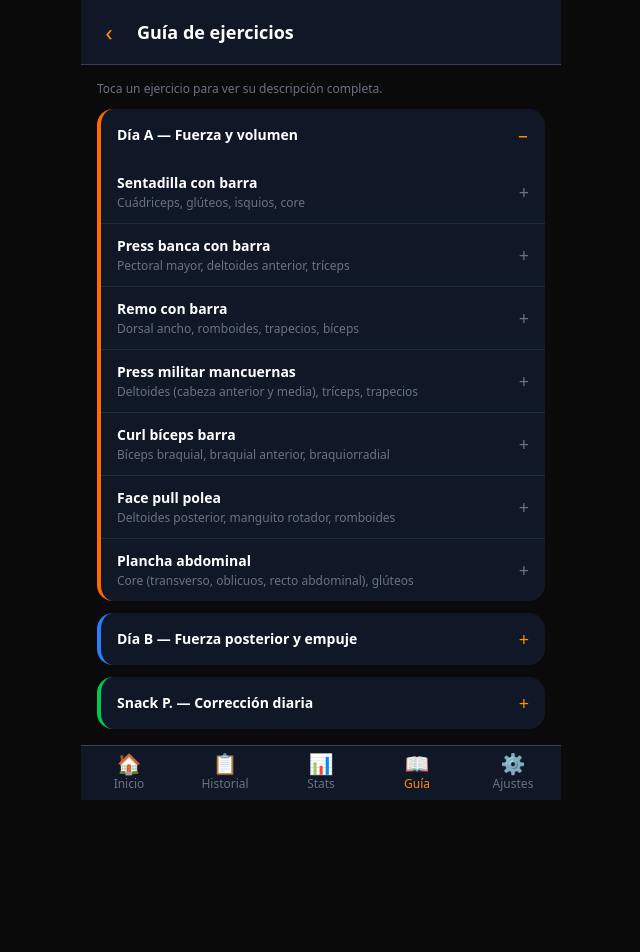
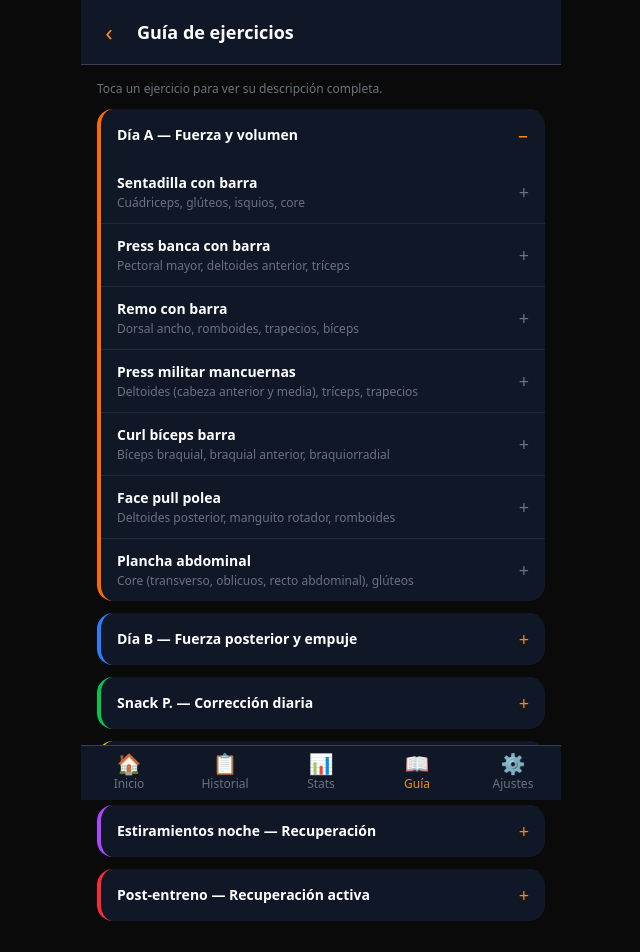
Before and after one commit to GruBKiller525/fitness-tracker, a React (Vite) app: page /guide in a window 1280 px wide. Shown: the top 952 px of the page, without its empty margins (319-959 px from the left). Before the commit the page ends 809 px from the top, so only its background shows below. Built offline with nearby package versions, Linux system fonts and the light colour scheme.

Commit message:
Add all stretch routines to Guide wiki

```diff
--- a/src/pages/Guide.tsx
+++ b/src/pages/Guide.tsx
@@ -118,6 +118,54 @@ const wikiData: WikiSection[] = [
       },
     ],
   },
+  {
+    title: 'Movilidad mañana — Activación',
+    color: 'border-yellow-500',
+    items: [
+      { name: 'Rotaciones de cuello', muscles: 'Cervicales, trapecio superior', benefit: 'Libera la tensión acumulada durante el sueño y activa la circulación en la zona cervical.', tips: 'Movimientos lentos y controlados. 5 círculos en cada dirección sin forzar el rango.' },
+      { name: 'Círculos de hombros', muscles: 'Deltoides, trapecio, manguito rotador', benefit: 'Lubrica la articulación glenohumeral y activa los músculos estabilizadores del hombro.', tips: 'Círculos amplios hacia delante y hacia atrás. Mantén el cuello relajado.' },
+      { name: 'Rotación de cadera', muscles: 'Psoas, glúteos, rotadores externos de cadera', benefit: 'Moviliza la articulación coxofemoral y despierta la musculatura del core y cadera.', tips: 'Pies separados al ancho de hombros. Círculos amplios en ambos sentidos.' },
+      { name: 'Flexión lateral de tronco', muscles: 'Oblicuos, cuadrado lumbar, intercostales', benefit: 'Estira la cadena lateral del tronco y mejora la movilidad torácica lateral.', tips: 'Brazo contrario en alto. Inclínate lateralmente sin rotar el tronco. Alterna lados.' },
+      { name: 'Sentadilla profunda con pausa', muscles: 'Cuádriceps, glúteos, isquios, tobillo', benefit: 'Desarrolla movilidad de tobillo, cadera y columna torácica simultáneamente. Patrón de movimiento fundamental.', tips: 'Talones en el suelo. Baja despacio, aguanta 2 seg en el fondo y sube controlado.' },
+      { name: 'Estiramiento de cuádriceps', muscles: 'Cuádriceps, psoas (parcial)', benefit: 'Contrarresta el acortamiento del cuádriceps por estar sentado y mejora la extensión de rodilla.', tips: 'De pie, sujeta el pie por detrás. Rodilla apuntando al suelo. Alterna piernas.' },
+      { name: 'Apertura de cadera (paloma)', muscles: 'Glúteo, piriforme, rotadores externos de cadera', benefit: 'Abre la cadera en rotación externa. Muy eficaz para aliviar tensión lumbar y glútea.', tips: 'Una pierna doblada al frente, la otra estirada atrás. Mantén la cadera nivelada.' },
+      { name: 'Estiramiento de isquiotibiales', muscles: 'Isquiotibiales, nervio ciático (movilización)', benefit: 'Mejora la flexión de cadera y reduce el riesgo de lesiones en la cadena posterior.', tips: 'Sentado, piernas estiradas. Inclínate desde la cadera (no redondees la espalda).' },
+      { name: 'Gato-vaca', muscles: 'Erector espinal, multífidos, recto abdominal', benefit: 'Moviliza toda la columna en flexión y extensión. Activa la propiocepción espinal.', tips: 'A cuatro patas. Inhala al arquear (vaca), exhala al redondear (gato). Lento y fluido.' },
+      { name: 'Respiración profunda', muscles: 'Diafragma, intercostales, core profundo', benefit: 'Activa el sistema nervioso parasimpático, mejora la oxigenación y prepara el cuerpo para el día.', tips: 'Inhala 4 seg, mantén 4, exhala 4. Deja que el vientre se expanda al inhalar.' },
+    ],
+  },
+  {
+    title: 'Estiramientos noche — Recuperación',
+    color: 'border-purple-500',
+    items: [
+      { name: 'Estiramiento de pecho en pared', muscles: 'Pectoral mayor y menor, deltoides anterior', benefit: 'Abre el pecho tras un día de trabajo o entreno. Contrarresta la postura encorvada.', tips: 'Brazo apoyado en pared a 90°. Gira el cuerpo hacia el lado contrario. Aguanta y alterna.' },
+      { name: 'Estiramiento de dorsales', muscles: 'Dorsal ancho, redondo mayor', benefit: 'Libera la tensión del dorsal tras ejercicios de tirón y mejora la movilidad torácica.', tips: 'Agarra un soporte fijo. Deja caer el peso del cuerpo hacia atrás. Rodillas ligeramente flexionadas.' },
+      { name: 'Estiramiento de psoas', muscles: 'Psoas ilíaco, recto femoral', benefit: 'Contrarresta el acortamiento por sedentarismo. Clave para la salud lumbar y la postura.', tips: 'Zancada profunda, rodilla trasera en el suelo. Empuja la cadera hacia delante. Mantén erguido.' },
+      { name: 'Mariposa (ingles)', muscles: 'Aductores, gracilis, pectíneo', benefit: 'Mejora la movilidad en abducción de cadera. Reduce rigidez de ingles y mejora la sentadilla.', tips: 'Sentado, plantas de los pies juntas. Presiona suavemente las rodillas hacia el suelo.' },
+      { name: 'Estiramiento piriforme', muscles: 'Piriforme, rotadores externos de cadera', benefit: 'Alivia la compresión del nervio ciático. Muy útil si hay molestias en glúteo o zona lumbar.', tips: 'Tumbado boca arriba. Cruza un tobillo sobre la rodilla contraria y jala la pierna hacia ti.' },
+      { name: 'Estiramiento de columna (torsión)', muscles: 'Rotadores espinales, cuadrado lumbar, piriforme', benefit: 'Descomprime las vértebras lumbares y mejora la rotación torácica. Reduce la tensión lumbar.', tips: 'Tumbado, lleva una rodilla al pecho y gírala al lado contrario. Mira hacia el lado opuesto.' },
+      { name: 'Postura del niño', muscles: 'Dorsal, glúteos, lumbares, hombros', benefit: 'Posición de descanso activo. Estira la cadena posterior completa y reduce la presión espinal.', tips: 'Arrodillado, siéntate sobre talones y estira los brazos al frente. Frente al suelo.' },
+      { name: 'Estiramiento de gemelos', muscles: 'Gastrocnemio, sóleo, fascia plantar', benefit: 'Previene contracturas de gemelo y fascitis plantar. Especialmente importante tras actividad de pie.', tips: 'Manos en pared, pierna trasera estirada con talón en el suelo. Aguanta y alterna.' },
+      { name: 'Estiramiento cervical lateral', muscles: 'Trapecio superior, elevador de la escápula, ECM', benefit: 'Libera la tensión cervical acumulada por estrés, pantallas o mala postura.', tips: 'Inclina la cabeza lateralmente. Puedes ayudarte con la mano homolateral. Sin tirar bruscamente.' },
+      { name: 'Respiración 4-7-8', muscles: 'Diafragma, sistema nervioso parasimpático', benefit: 'Reduce el cortisol nocturno, desacelera el ritmo cardíaco y prepara el cuerpo para dormir.', tips: 'Inhala 4 seg, mantén 7 seg, exhala 8 seg. Repite 3-4 veces.' },
+    ],
+  },
+  {
+    title: 'Post-entreno — Recuperación activa',
+    color: 'border-red-500',
+    items: [
+      { name: 'Estiramiento de cuádriceps de pie', muscles: 'Cuádriceps, recto femoral', benefit: 'Acelera la recuperación del cuádriceps tras sentadillas o prensas. Reduce el DOMS.', tips: 'De pie, dobla la rodilla y agarra el pie por detrás. Mantén el equilibrio y alterna.' },
+      { name: 'Estiramiento de isquiotibiales en suelo', muscles: 'Isquiotibiales, nervio ciático', benefit: 'Reduce la tensión posterior tras peso muerto y sentadilla. Mejora la flexibilidad de cadera.', tips: 'Tumbado boca arriba, lleva una pierna estirada hacia el pecho. Alterna lados.' },
+      { name: 'Estiramiento de glúteo (figura 4)', muscles: 'Glúteo mayor, piriforme, rotadores externos', benefit: 'Alivia la tensión glútea tras hip thrust o sentadilla. Previene compresión del nervio ciático.', tips: 'Tumbado, cruza un tobillo sobre la rodilla contraria y jala la pierna hacia ti.' },
+      { name: 'Estiramiento de pecho con manos unidas', muscles: 'Pectoral mayor, deltoides anterior, bíceps', benefit: 'Abre el pecho tras press banca. Restaura la postura y reduce la tensión anterior del hombro.', tips: 'Une las manos detrás de la espalda, saca pecho y sube los brazos suavemente.' },
+      { name: 'Estiramiento de bíceps en pared', muscles: 'Bíceps braquial, braquial anterior', benefit: 'Estira el bíceps tras curls y jalones. Previene el acortamiento que limita la extensión de codo.', tips: 'Apoya la palma en la pared con el pulgar arriba. Gira el cuerpo hacia afuera lentamente.' },
+      { name: 'Estiramiento de tríceps sobre cabeza', muscles: 'Tríceps (cabeza larga)', benefit: 'Recupera el tríceps tras press y extensiones. La cabeza larga necesita estiramiento con codo flexionado sobre la cabeza.', tips: 'Lleva un codo hacia atrás sobre la cabeza. Empuja suavemente con la otra mano.' },
+      { name: 'Estiramiento de dorsales (arco de gato)', muscles: 'Dorsal ancho, redondo mayor, lumbares', benefit: 'Libera la tensión del dorsal tras jalones y remos. Descomprime la columna lumbar.', tips: 'A cuatro patas, lleva los glúteos hacia los talones y estira los brazos al frente.' },
+      { name: 'Estiramiento de gemelos en escalón', muscles: 'Gastrocnemio, sóleo', benefit: 'Mayor rango que el estiramiento en pared. Muy eficaz para recuperar el tren inferior.', tips: 'Punta del pie en escalón, deja caer el talón. Rodilla estirada para gastrocnemio, flexionada para sóleo.' },
+      { name: 'Torsión espinal sentado', muscles: 'Rotadores torácicos, cuadrado lumbar, piriforme', benefit: 'Descomprime las vértebras tras cargas axiales (sentadilla, peso muerto). Reduce la rigidez espinal.', tips: 'Sentado, cruza una pierna y gira el tronco hacia ese lado apoyando el codo en la rodilla.' },
+      { name: 'Respiración de recuperación', muscles: 'Diafragma, sistema nervioso parasimpático', benefit: 'Activa el sistema nervioso parasimpático para acelerar la recuperación post-esfuerzo.', tips: 'Tumbado boca arriba. Respira llenando el vientre. Relaja completamente cada músculo al exhalar.' },
+    ],
+  },
 ];
 
 export function Guide() {
```
